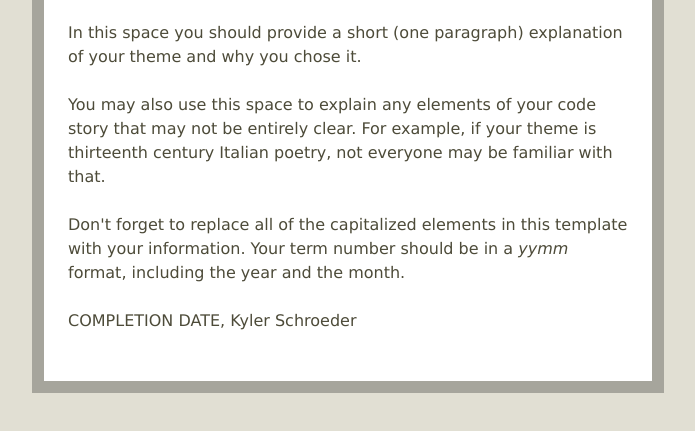
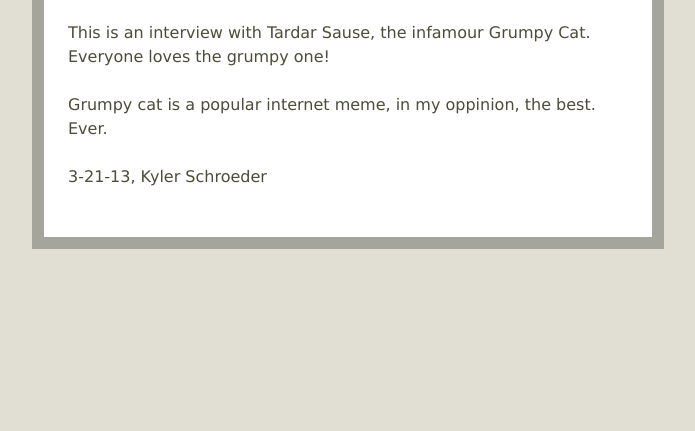
Before and after one commit to b41838/SDI, a plain HTML site: page project3/sdi-project3.html in a window 1280 px wide. Shown: the part 135-566 px from the top of the page, without its empty margins (292-987 px from the left). Drawn offline with Linux system fonts and the light colour scheme.

Commit message:
committing final HTML file

```diff
--- a/project3/sdi-project3.html
+++ b/project3/sdi-project3.html
@@ -11,12 +11,11 @@
     <h2>Project 3</h2>
 </header>
 <article>
-<p>In this space you should provide a short (one paragraph) explanation of your theme and why you chose it.</p>
-<p>You may also use this space to explain any elements of your code story that may not be entirely clear.  For example, if your theme is thirteenth century Italian poetry, not everyone may be familiar with that.</p>
-<p>Don't forget to replace all of the capitalized elements in this template with your information.  Your term number should be in a <em>yymm</em> format, including the year and the month.</p>
+<p>This is an interview with Tardar Sause, the infamour Grumpy Cat.  Everyone loves the grumpy one!</p>
+<p>Grumpy cat is a popular internet meme, in my oppinion, the best.  Ever.</p>
 </article>
 <footer>
-    <p>COMPLETION DATE, Kyler Schroeder</p>
+    <p>3-21-13, Kyler Schroeder</p>
 </footer>
 <script type="text/javascript" src="schroeder_kyler_project3.js"></script>
 </body>
```
